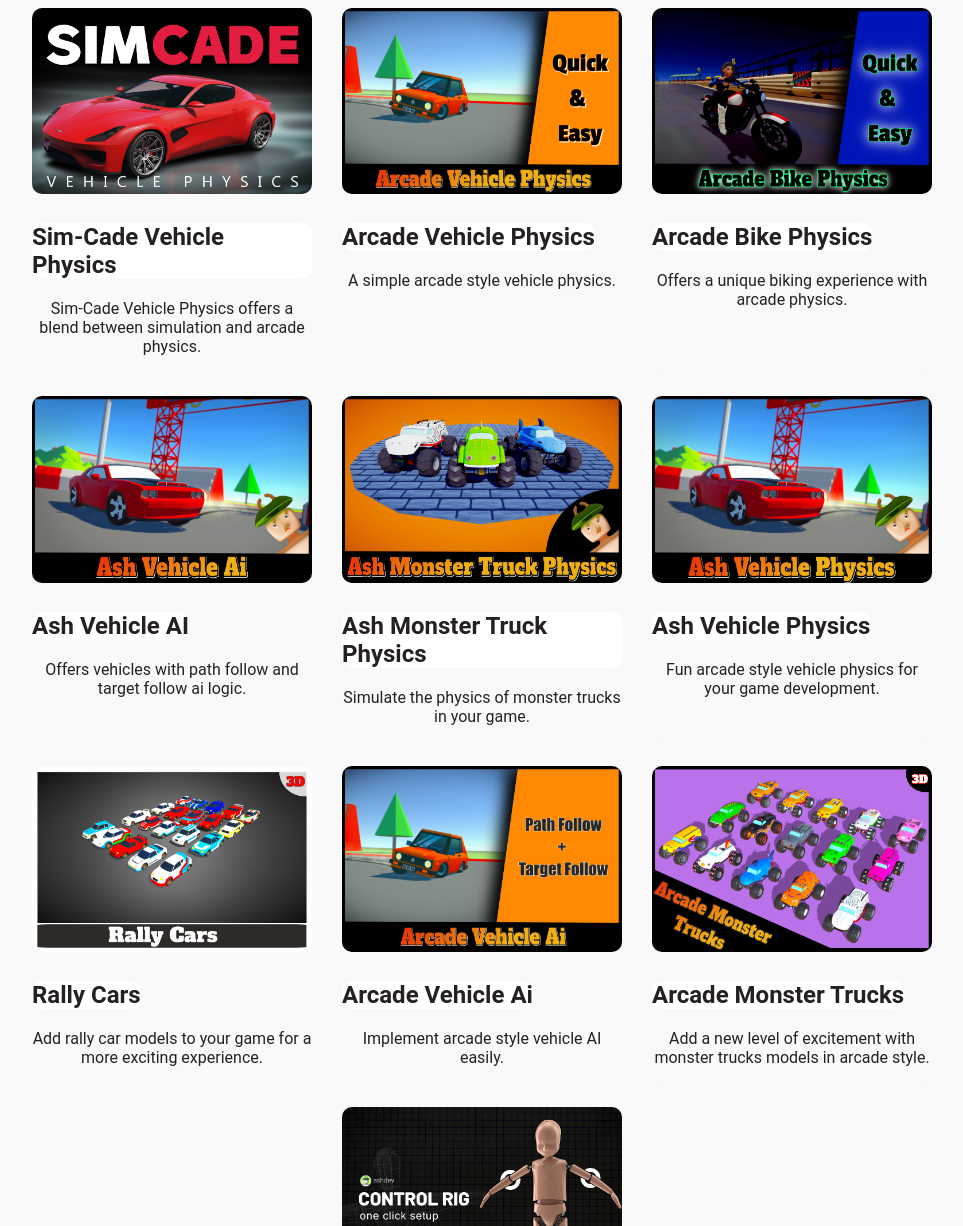
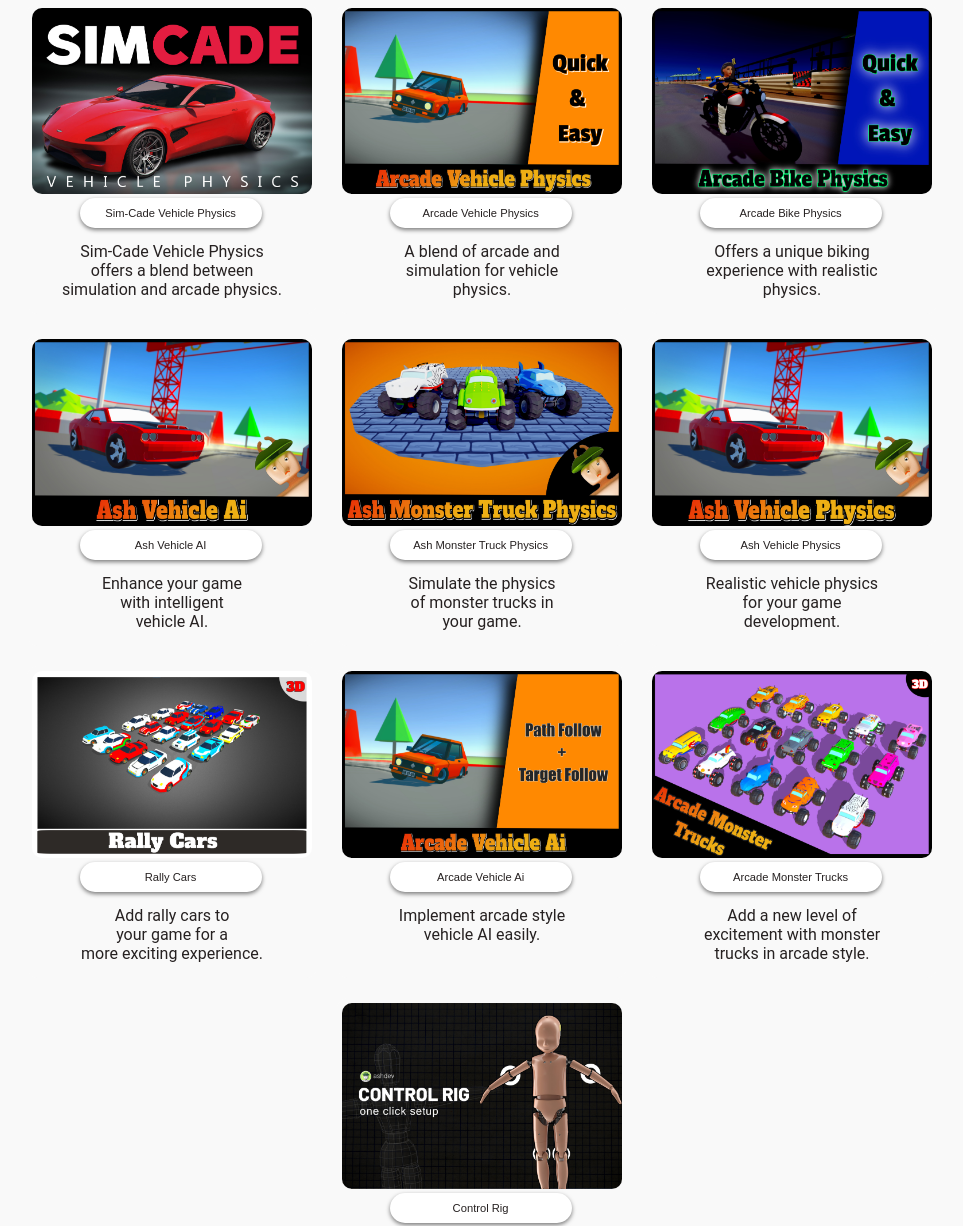
Before and after one commit to ashdev18/Portfolio, a plain HTML site: page index.html in a window 1280 px wide. Shown: the part 623-1849 px from the top of the page, without its empty margins (158-1121 px from the left). Drawn offline with Linux system fonts and the light colour scheme.

Commit message:
Update index.html

```diff
--- a/index.html
+++ b/index.html
@@ -27,71 +27,71 @@
         <!-- Sim-Cade Vehicle Physics -->
         <div class="asset-card">
             <img src="images/Sim-Cade Vehicle Physcis.jpg" alt="Sim-Cade Vehicle Physics">
-            <h2><a href="https://assetstore.unity.com/packages/tools/physics/sim-cade-vehicle-physics-243624">Sim-Cade Vehicle Physics</a></h2>
-            <p>Sim-Cade Vehicle Physics offers a blend between simulation and arcade physics.</p>
+            <button class="link_tab_button" onclick="document.location='https://assetstore.unity.com/packages/tools/physics/sim-cade-vehicle-physics-243624'"> Sim-Cade Vehicle Physics</button>
+            <p>Sim-Cade Vehicle Physics <br> offers a blend between <br> simulation and arcade physics.</p>
         </div>
 
         <!-- Arcade Vehicle Physics -->
         <div class="asset-card">
             <img src="images/Arcade Vehicle Physcis.jpg" alt="Arcade Vehicle Physics">
-            <h2><a href="https://assetstore.unity.com/packages/tools/physics/arcade-vehicle-physics-193251">Arcade Vehicle Physics</a></h2>
-            <p>A simple arcade style vehicle physics.</p>
+            <button class="link_tab_button" onclick="document.location='https://assetstore.unity.com/packages/tools/physics/arcade-vehicle-physics-193251'"> Arcade Vehicle Physics</button>
+            <p>A blend of arcade and <br>simulation for vehicle <br> physics.</p>
         </div>
 
         <!-- Arcade Bike Physics -->
         <div class="asset-card">
             <img src="images/Arcade Bike Physics.jpg" alt="Arcade Bike Physics">
-            <h2><a href="https://assetstore.unity.com/packages/tools/physics/arcade-bike-physics-224528">Arcade Bike Physics</a></h2>
-            <p>Offers a unique biking experience with arcade physics.</p>
+            <button class="link_tab_button" onclick="document.location='https://assetstore.unity.com/packages/tools/physics/arcade-bike-physics-224528'"> Arcade Bike Physics</button>
+            <p>Offers a unique biking <br> experience with realistic <br> physics.</p>
         </div>
 
         <!-- Ash Vehicle AI -->
         <div class="asset-card">
             <img src="images/Ash Vehicle Ai.jpg" alt="Ash Vehicle AI">
-            <h2><a href="https://assetstore.unity.com/packages/tools/behavior-ai/ash-vehicle-ai-200028">Ash Vehicle AI</a></h2>
-            <p>Offers vehicles with path follow and target follow ai logic.</p>
+            <button class="link_tab_button" onclick="document.location='https://assetstore.unity.com/packages/tools/behavior-ai/ash-vehicle-ai-200028'"> Ash Vehicle AI</button>
+            <p>Enhance your game <br> with intelligent <br> vehicle AI.</p>
         </div>
 
         <!-- Ash Monster Truck Physics -->
         <div class="asset-card">
             <img src="images/Ash Monster Truck Physics.jpg" alt="Ash Monster Truck Physics">
-            <h2><a href="https://assetstore.unity.com/packages/tools/physics/ash-monster-truck-physics-216544">Ash Monster Truck Physics</a></h2>
-            <p>Simulate the physics of monster trucks in your game.</p>
+            <button class="link_tab_button" onclick="document.location='https://assetstore.unity.com/packages/tools/physics/ash-monster-truck-physics-216544'"> Ash Monster Truck Physics</button>
+            <p>Simulate the physics <br> of monster trucks in <br> your game.</p>
         </div>
 
         <!-- Ash Vehicle Physics -->
         <div class="asset-card">
             <img src="images/Ash Vehicle Physics.jpg" alt="Ash Vehicle Physics">
-            <h2><a href="https://assetstore.unity.com/packages/tools/physics/ash-vehicle-physics-187803">Ash Vehicle Physics</a></h2>
-            <p>Fun arcade style vehicle physics for your game development.</p>
+            <button class="link_tab_button" onclick="document.location='https://assetstore.unity.com/packages/tools/physics/ash-vehicle-physics-187803'"> Ash Vehicle Physics</button>
+            <p>Realistic vehicle physics<br> for your game <br>development.</p>
         </div>
 
         <!-- Rally Cars -->
         <div class="asset-card">
             <img src="images/Rally Cars.jpg" alt="Rally Cars">
-            <h2><a href="https://assetstore.unity.com/packages/3d/vehicles/rally-cars-215152">Rally Cars</a></h2>
-            <p>Add rally car models to your game for a more exciting experience.</p>
+            <button class="link_tab_button" onclick="document.location='https://assetstore.unity.com/packages/3d/vehicles/rally-cars-215152'"> Rally Cars</button>
+            <p>Add rally cars to <br>your game for a<br> more exciting experience.</p>
         </div>
 
         <!-- Arcade Vehicle Ai -->
         <div class="asset-card">
             <img src="images/Arcade Vehicle Ai.jpg" alt="Arcade Vehicle Ai">
-            <h2><a href="https://assetstore.unity.com/packages/tools/behavior-ai/arcade-vehicle-ai-220740">Arcade Vehicle Ai</a></h2>
-            <p>Implement arcade style vehicle AI easily.</p>
+            <button class="link_tab_button" onclick="document.location='https://assetstore.unity.com/packages/tools/behavior-ai/arcade-vehicle-ai-220740'"> Arcade Vehicle Ai</button>
+            <p>Implement arcade style <br>vehicle AI easily.</p>
         </div>
 
         <!-- Arcade Monster Trucks -->
         <div class="asset-card">
             <img src="images/Arcade Monster Trucks.jpg" alt="Arcade Monster Trucks">
-            <h2><a href="https://assetstore.unity.com/packages/3d/vehicles/arcade-monster-trucks-215221">Arcade Monster Trucks</a></h2>
-            <p>Add a new level of excitement with monster trucks models in arcade style.</p>
+            <button class="link_tab_button" onclick="document.location='https://assetstore.unity.com/packages/3d/vehicles/arcade-monster-trucks-215221'"> Arcade Monster Trucks</button>
+            <p>Add a new level of<br> excitement with monster <br>trucks in arcade style.</p>
         </div>
 
         <!-- Control Rig -->
         <div class="asset-card">
             <img src="images/Control Rig.jpg" alt="Control Rig">
-            <h2><a href="https://assetstore.unity.com/packages/tools/animation/control-rig-249848">Control Rig</a></h2>
-            <p>Add control points to your rig with just one click.</p>
+            <button class="link_tab_button" onclick="document.location='https://assetstore.unity.com/packages/tools/animation/control-rig-249848'"> Control Rig</button>
+            <p>Add contro points <br>to your rig in<br> one click.</p>
         </div>
 
     </section>
```
